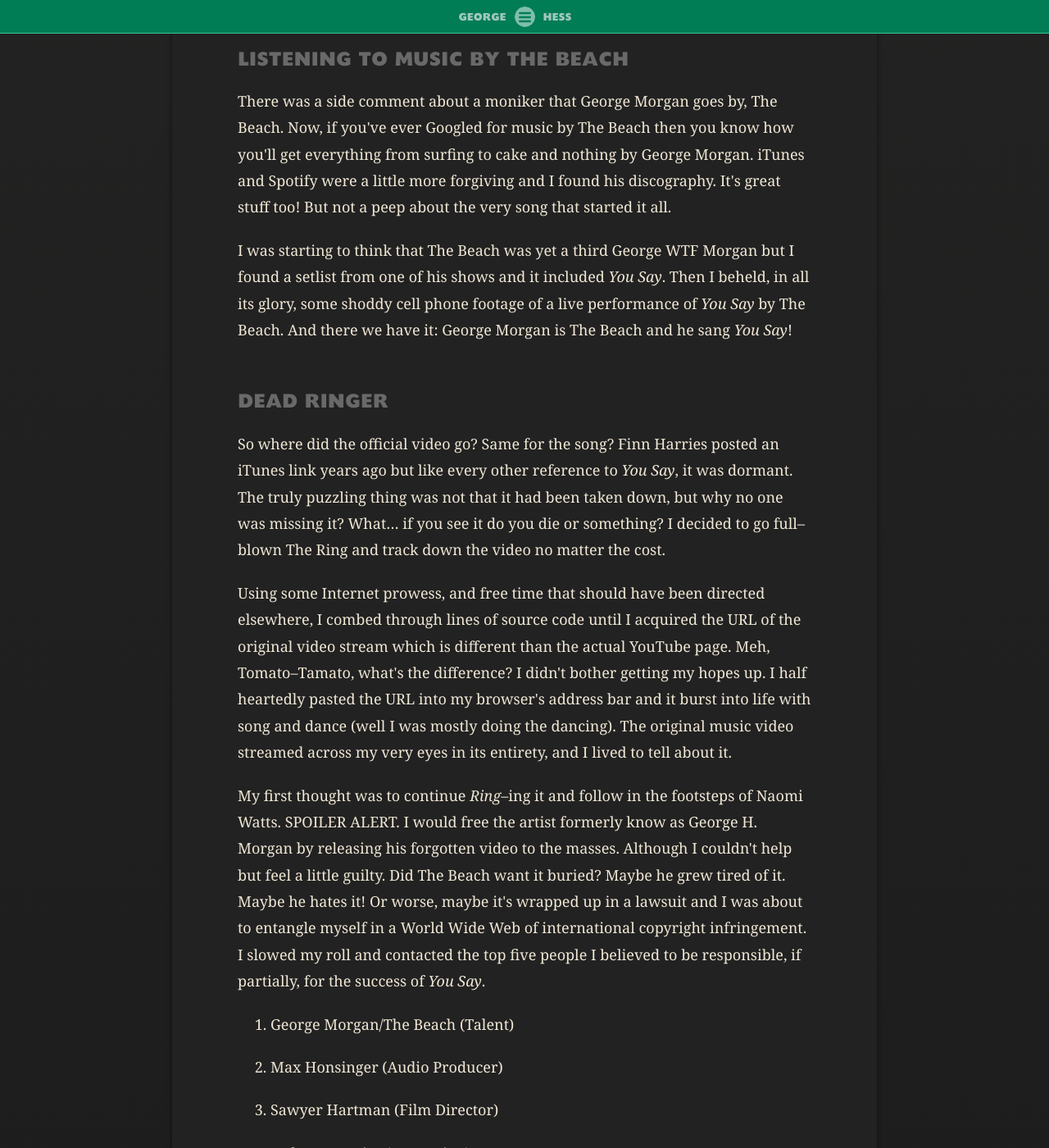
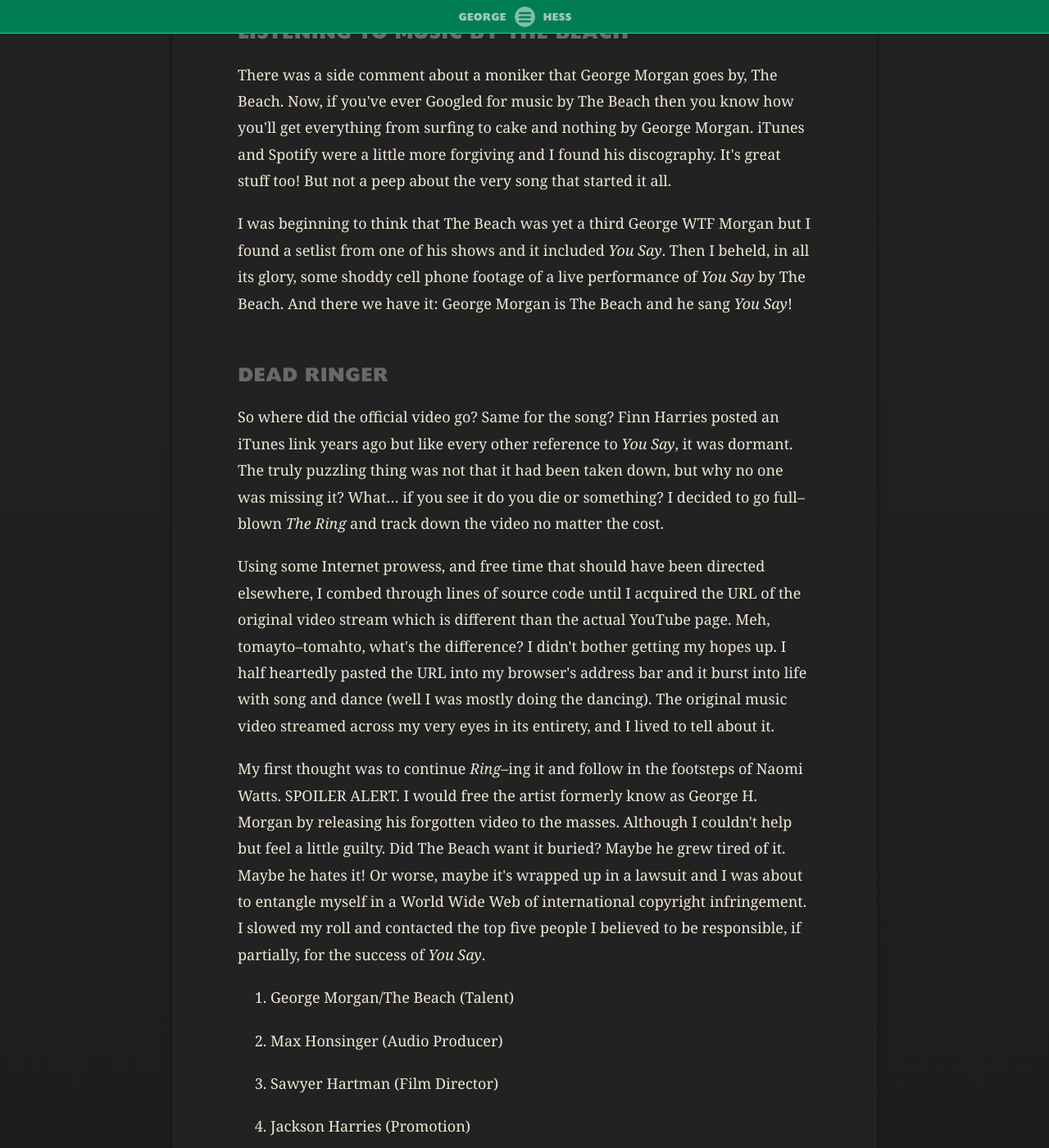
Before and after one commit to georgehess/georgehess.github.io, a Jekyll site: the page built from _posts/2019-10-15-who-say-you-say.html, in a window 1280 px wide and 1400 px high, scrolled down 2275 px. Shown: the whole window at 82% size. Built offline with Jekyll 4.4.1, drawn with Linux system fonts in a browser that asks for light colours; some of the changed text lies outside the part shown.

Commit message:
Text edits

```diff
--- a/_posts/2019-10-15-who-say-you-say.html
+++ b/_posts/2019-10-15-who-say-you-say.html
@@ -59,7 +59,7 @@ thumb: /assets/img/who-say-you-say-thumb.png
 	the charts in 2013. His name &ndash; George (friggin&apos;) Morgan! His
 	single &ndash; You (friggin&apos;) Say!</p>
 
-<p>So it really was written by a George Morgan. Just not the George
+<p>So it really was written by <em>a</em> George Morgan. Just not <em>the</em> George
 	Morgan. George H. Morgan to be precise. Or so his deleted
 	Twitter account would lead me to believe. More on that later.
 	But the middle initial was not enough to supplant Country King
@@ -87,7 +87,7 @@ thumb: /assets/img/who-say-you-say-thumb.png
 	stuff too! But not a peep about the very song that started it
 	all.</p>
 
-<p>I was starting to think that The Beach was yet a third George WTF
+<p>I was beginning to think that The Beach was yet a third George WTF
 	Morgan but I found a setlist from one of his shows and it
 	included <em>You Say</em>. Then I beheld, in all its glory, some shoddy
 	cell phone footage of a live performance of <em>You Say</em> by The
@@ -101,13 +101,13 @@ thumb: /assets/img/who-say-you-say-thumb.png
 	reference to <em>You Say</em>, it was dormant. The truly puzzling thing
 	was not that it had been taken down, but why no one was missing
 	it? What&hellip; if you see it do you die or something? I decided to
-	go full&ndash;blown The Ring and track down the video no matter the
+	go full&ndash;blown <em>The Ring</em> and track down the video no matter the
 	cost.</p>
 
 <p>Using some Internet prowess, and free time that should have been
 	directed elsewhere, I combed through lines of source code until
 	I acquired the URL of the original video stream which is
-	different than the actual YouTube page. Meh, Tomato&ndash;Tamato,
+	different than the actual YouTube page. Meh, tomayto&ndash;tomahto,
 	what&apos;s the difference? I didn&apos;t bother getting my hopes up. I
 	half heartedly pasted the URL into my browser&apos;s address bar and
 	it burst into life with song and dance (well I was mostly doing
```
Also changed, not shown: other parts of _posts/2019-10-15-who-say-you-say.html (+3 -3 lines).
